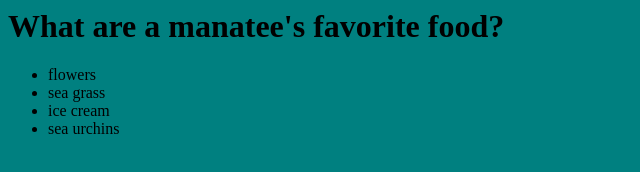
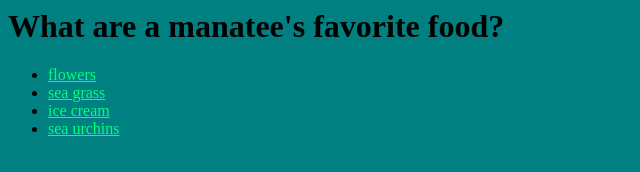
Before and after one commit to owlibou/manatees, a plain HTML site: page p3.html in a window 1280 px wide. Shown: the whole page, without its empty margins (0-640 px from the left). Drawn offline with Linux system fonts and the light colour scheme.

Commit message:
finish question 3 and add done page

```diff
--- a/p3.html
+++ b/p3.html
@@ -1,8 +1,8 @@
 <link rel="stylesheet" href=style.css />
 <h1>What are a manatee's favorite food?</h1>
 <ul>
- <li>flowers</li>
- <li>sea grass</li>
- <li>ice cream</li>
- <li>sea urchins</li>
+ <li><a href=n.html>flowers</a></li>
+ <li><a href=d.html>sea grass</a></li>
+ <li><a href=n.html>ice cream</a></li>
+ <li><a href=n.html>sea urchins</a></li>
 </ul>
```
Also changed, not shown: d.html (added, +4 -0 lines).
